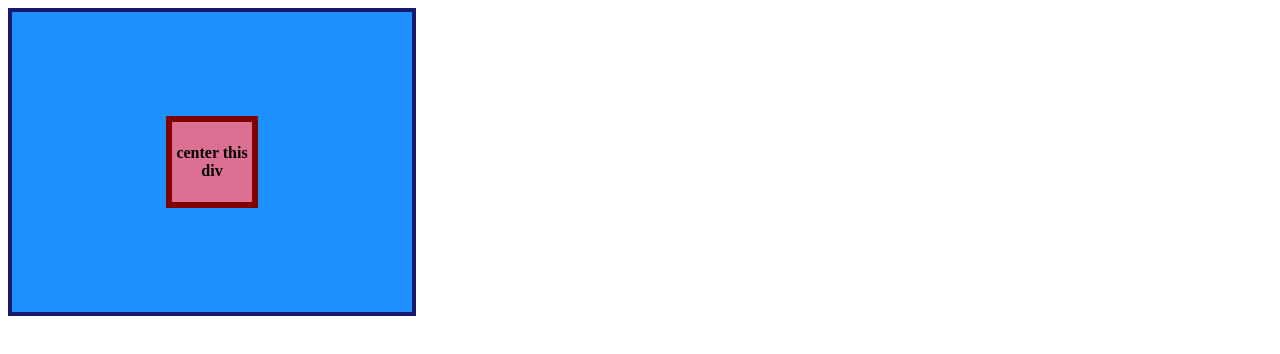
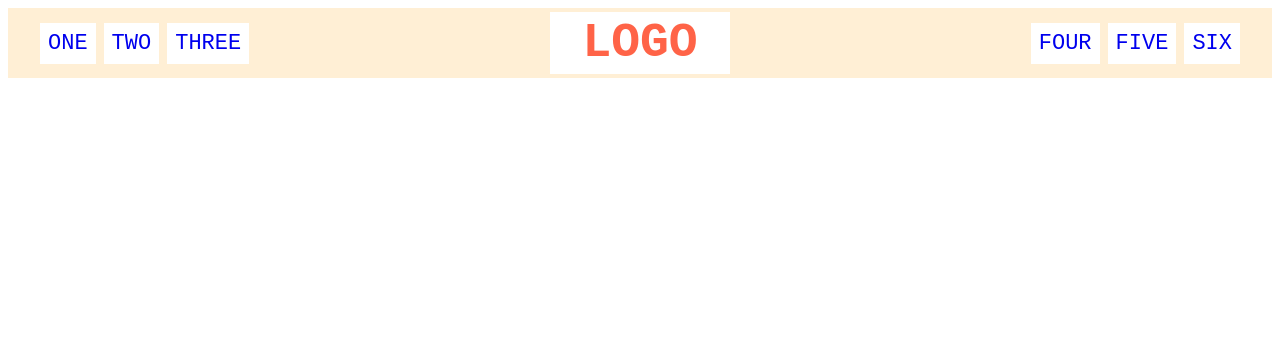
Before and after one commit to mxrah10/test_files, a plain HTML site: page index.html in a window 1280 px wide. Drawn offline with Linux system fonts and the light colour scheme.

Commit message:
flexbox exercise 2 done

```diff
--- a/index.html
+++ b/index.html
@@ -4,12 +4,26 @@
     <meta charset="UTF-8">
     <meta http-equiv="X-UA-Compatible" content="IE=edge">
     <meta name="viewport" content="width=device-width, initial-scale=1.0">
-    <title>CENTER THIS DIV</title>
+    <title>Flex Header</title>
     <link rel="stylesheet" href="styles.css">
   </head>
   <body>
-    <div class="container">
-      <div class="box">center this div</div>
+    <div class="header">
+      <div class="left-links">
+        <ul>
+          <li><a href="#">ONE</a></li>
+          <li><a href="#">TWO</a></li>
+          <li><a href="#">THREE</a></li>
+        </ul>
+      </div>
+      <div class="logo">LOGO</div>
+      <div class="right-links">
+        <ul>
+          <li><a href="#">FOUR</a></li>
+          <li><a href="#">FIVE</a></li>
+          <li><a href="#">SIX</a></li>
+        </ul>
+      </div>
     </div>
   </body>
 </html>
--- a/styles.css
+++ b/styles.css
@@ -1,20 +1,35 @@
-.container {
-  background: dodgerblue;
-  border: 4px solid midnightblue;
-  width: 400px;
-  height: 300px;
+.header  {
+  font-family: monospace;
+  background: papayawhip;
   display: flex;
+  flex-direction: row;
+  justify-content: center;
   align-items: center;
-  justify-content: center;
+  justify-content: space-between;
 }
 
-.box {
-  background: palevioletred;
-  font-weight: bold;
-  text-align: center;
-  border: 6px solid maroon;
-  width: 80px;
-  height: 80px;
+.logo {
+  font-size: 48px;
+  font-weight: 900;
+  color: tomato;
+  background: white;
+  padding: 4px 32px;
+  margin: 4px;
+  flex-wrap: wrap;
+}
+
+ul {
+  /* this removes the dots on the list items*/
+  list-style-type: none;
   display: flex;
-  align-items: center;
+  gap: 8px;
+  padding: 4px 32px;
 }
+
+a {
+  font-size: 22px;
+  background: white;
+  padding: 8px;
+  /* this removes the line under the links */
+  text-decoration: none;
+}
```
